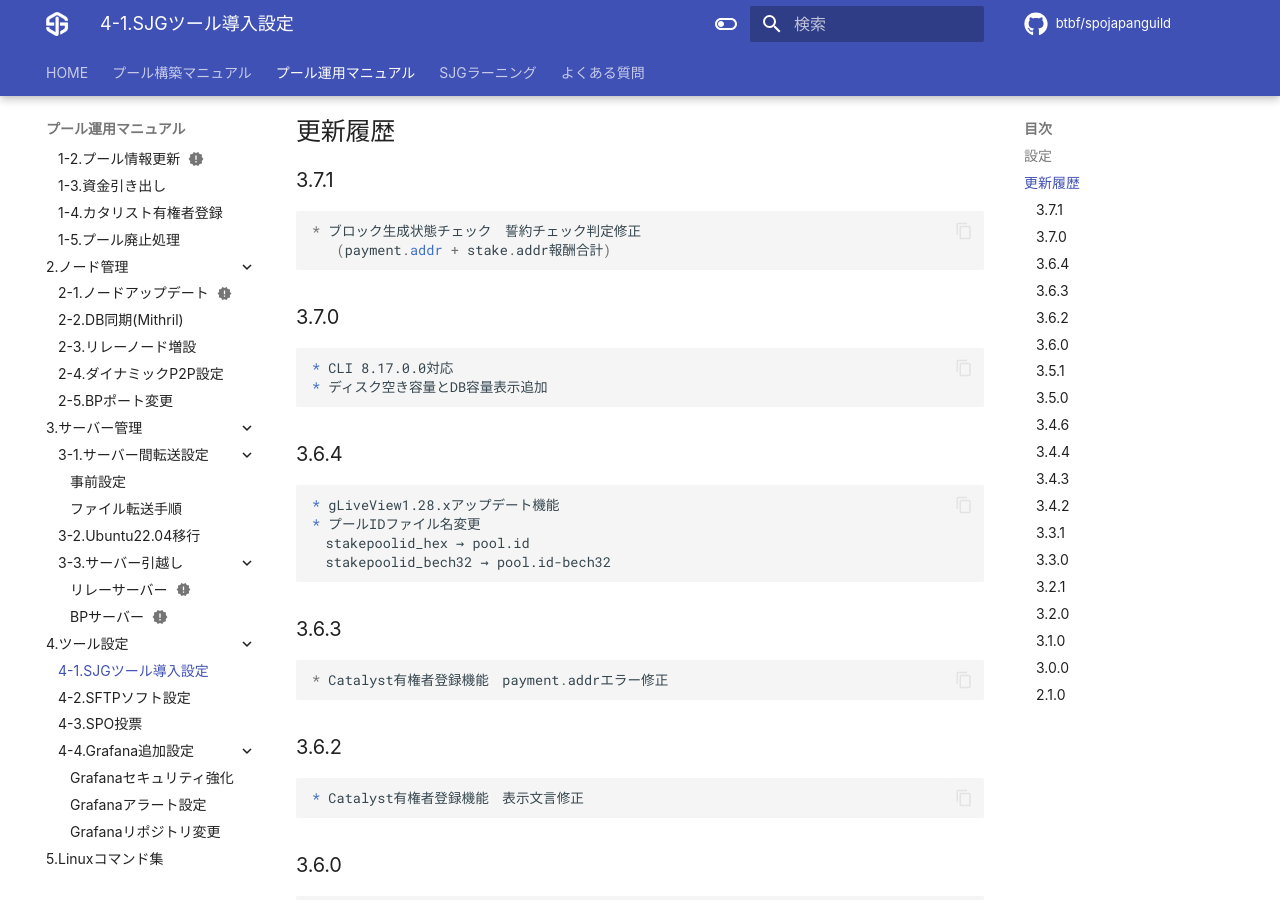
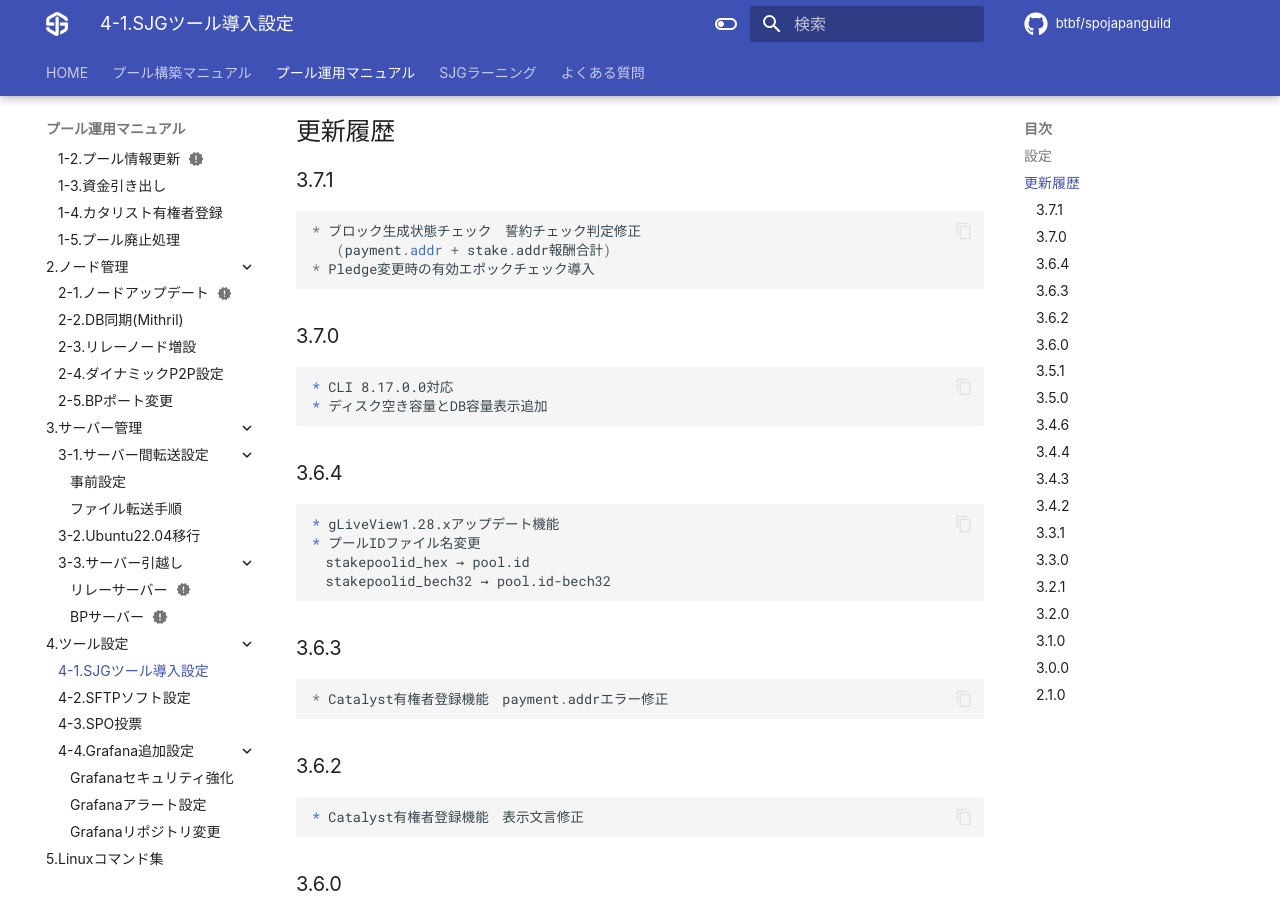
Before and after one commit to btbf/spojapanguild, an MkDocs documentation site: the page built from docs/operation/tool.md, in a window 1280 px wide and 900 px high, scrolled down 2103 px. Built offline with MkDocs 1.6.1 and Material for MkDocs 9.7.7, drawn with Linux system fonts in a browser that asks for light colours; comment, search, counter and statistics services are not loaded.

Commit message:
SJG TOOL 3.7.1 Fixed

```diff
--- a/docs/operation/tool.md
+++ b/docs/operation/tool.md
@@ -77,6 +77,7 @@ gtool
 ### 3.7.1
     * ブロック生成状態チェック　誓約チェック判定修正
        (payment.addr + stake.addr報酬合計)
+    * Pledge変更時の有効エポックチェック導入
 
 ### 3.7.0
     * CLI 8.17.0.0対応
```
Also changed, not shown: 1 other file.
